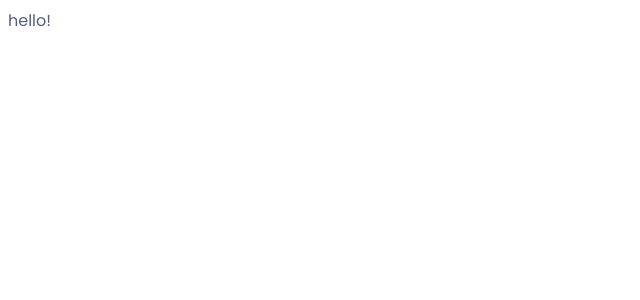
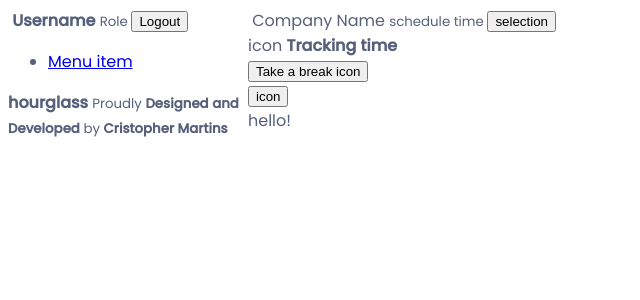
Before and after one commit to crismartins/hourglass, a Nuxt app: page / in a window 1280 px wide. Shown: the top 300 px of the page, without its empty margins (0-640 px from the left). Built offline with nearby package versions, Linux system fonts and the light colour scheme.

Commit message:
🚧 struture and main compenents

```diff
--- /dev/null
+++ b/components/TheHeader.vue
@@ -0,0 +1,51 @@
+<template>
+    <header class="header">
+        <div class="header__selected__schedule">
+            <picture class="header__selected__schedule__image">
+                <img src="" alt="">
+            </picture>
+            <span class="header__selected__schedule__info">
+                Company Name
+                <small class="header__selected__schedule__info__time">
+                    schedule time
+                </small>
+            </span>
+            <button class="header__selected__schedule__button">
+                selection
+            </button>
+        </div>
+
+        <div class="header__tracking">
+            <div class="header__tracking__time">
+                icon
+                <span>
+                    <strong>
+                        Tracking
+                    </strong>
+                    <strong>
+                        time
+                    </strong>
+                </span>
+            </div>
+            <button>
+                Take a break
+                icon
+            </button>
+        </div>
+
+        <div class="header__theme">
+            <button class="header__theme__switcher">
+                icon
+            </button>
+        </div>
+
+    </header>
+</template>
+
+<script setup>
+
+</script>
+
+<style lang="scss" scoped>
+
+</style>
--- /dev/null
+++ b/components/TheSidebar.vue
@@ -0,0 +1,45 @@
+<template>
+    <aside class="sidebar">
+        <header class="sidebar__header">
+            <picture>
+                <img src="" alt="">
+            </picture>
+            <span class="sidebar__header">
+                <strong>
+                    Username
+                </strong>
+                <small>
+                    Role
+                    <button>
+                        Logout
+                    </button>
+                </small>
+            </span>
+        </header>
+        <div class="sidebar__body">
+            <ul>
+                <li>
+                    <NuxtLink to="#">
+                        Menu item
+                    </NuxtLink>
+                </li>
+            </ul>
+        </div>
+        <footer class="sidebar__footer">
+            <strong class="sidebar__footer__logo">
+                hourglass
+            </strong>
+            <small>
+                Proudly <strong>Designed and Developed</strong> by <strong>Cristopher Martins</strong>
+            </small>
+        </footer>
+    </aside>
+</template>
+
+<script setup>
+
+</script>
+
+<style lang="scss" scoped>
+
+</style>
--- a/layouts/default.vue
+++ b/layouts/default.vue
@@ -1,7 +1,12 @@
 <template>
-    <main>
-        <slot/>
-    </main>
+    <div class="app__container">
+        <TheSidebar />
+
+        <main class="app__container__main">
+            <TheHeader />
+            <slot/>
+        </main>
+    </div>
 </template>
 
 <script setup>
@@ -9,5 +14,10 @@
 </script>
 
 <style lang="scss" scoped>
-
+.app__container{
+    max-height: 100vh;
+    max-height: 100dvh;
+    display: grid;
+    grid-template-columns: 240px 1fr;
+}
 </style>
```
